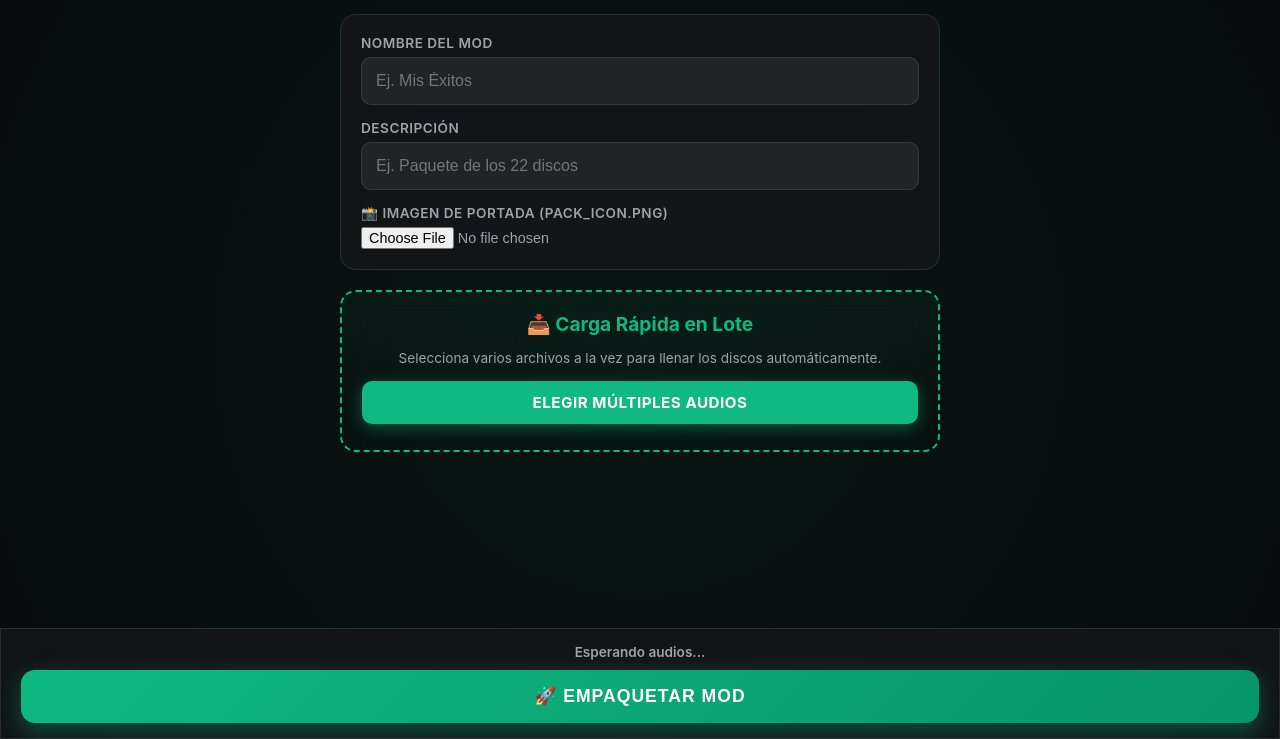
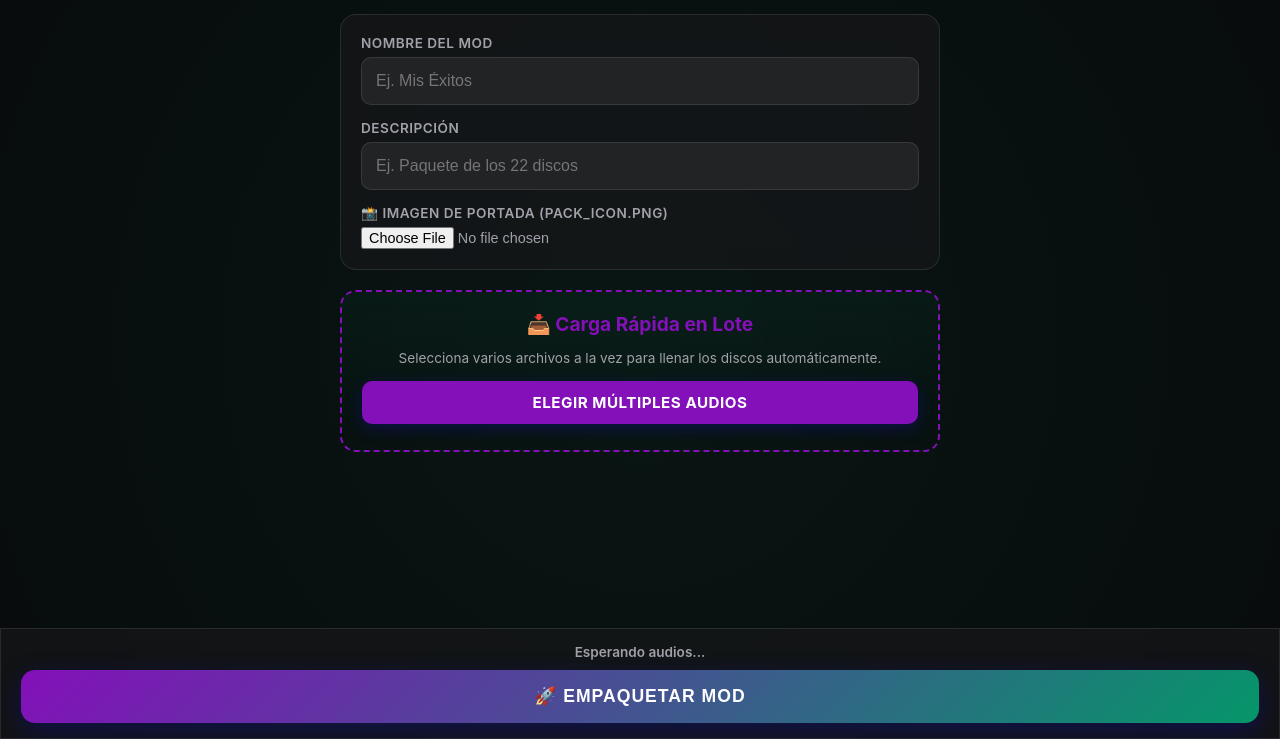
Before and after one commit to preciseweb/musica_minecraft_bedrock, a plain HTML site: page index.html in a window 1280 px wide. Shown: the part 61-800 px from the top of the page. Drawn offline with nearby package versions, Linux system fonts and the light colour scheme.

Commit message:
prueba de cambio

```diff
--- a/style.css
+++ b/style.css
@@ -3,9 +3,9 @@
     --bg-main: #09090b;
     --bg-card: rgba(24, 24, 27, 0.7);
     --bg-input: rgba(39, 39, 42, 0.8);
-    --accent: #10b981; /* Verde Esmeralda Vivo */
-    --accent-hover: #34d399;
-    --accent-glow: rgba(16, 185, 129, 0.4);
+    --accent: #8310b9; /* Verde Esmeralda Vivo */
+    --accent-hover: #d334a694;
+    --accent-glow: rgba(16, 18, 154, 0.4);
     --text-main: #f4f4f5;
     --text-sub: #a1a1aa;
     --border-light: rgba(255, 255, 255, 0.1);
```
